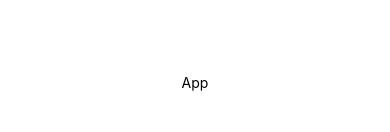
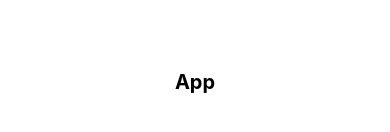
Before and after one commit to jaskirat-singh228/theme_app, a React Native app: screen / in a window 390 px wide. Shown: the part 340-472 px from the top of the page. Built offline with nearby package versions, Linux system fonts and the light colour scheme.

Commit message:
dfsdvdad

```diff
--- a/App.js
+++ b/App.js
@@ -3,8 +3,8 @@ import React from 'react'
 
 const App = () => {
   return (
-    <View style={{alignItems:'center',justifyContent:'center',flex:1}}>
-      <Text>App</Text>
+    <View style={{ alignItems: 'center', justifyContent: 'center', flex: 1 }}>
+      <Text style={{fontSize:20,fontWeight:'700'}}>App</Text>
     </View>
   )
 }
```
